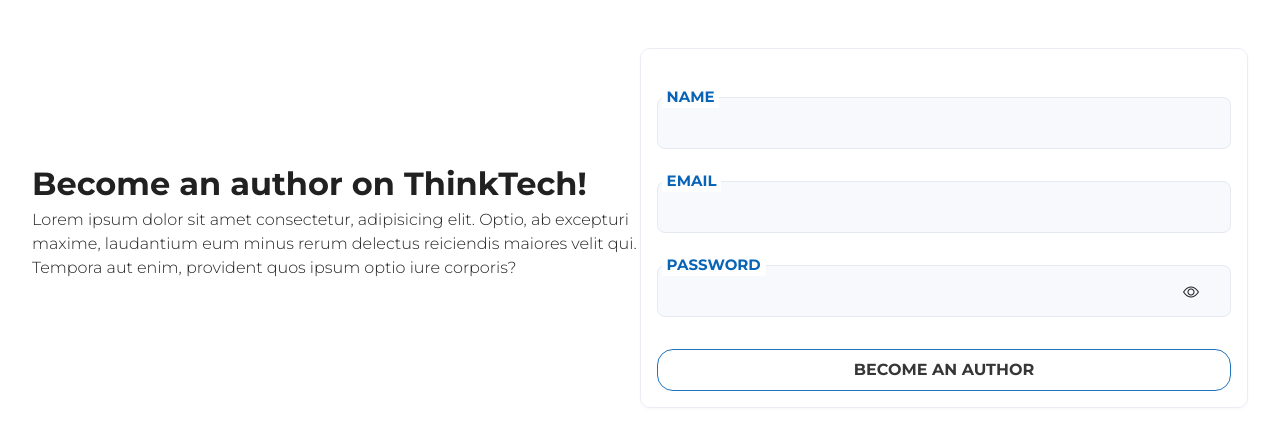
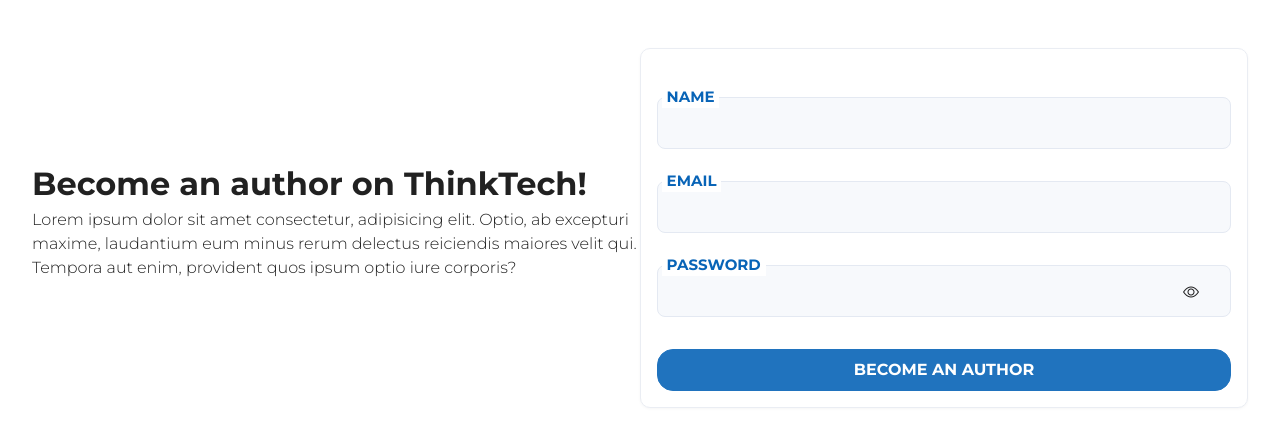
Before and after one commit to danLeBrown/admin-thinktech, a Nuxt app: page /create-account in a window 1280 px wide. Shown: the top 446 px of the page. Built offline with nearby package versions, Linux system fonts and the light colour scheme.

Commit message:
feat: create account

```diff
--- a/pages/create-account.vue
+++ b/pages/create-account.vue
@@ -11,7 +11,7 @@
             corporis?
           </p>
         </div>
-        <form @submit.prevent="register">
+        <form method="post" @submit.prevent="register">
           <div class="input-div">
             <label for="" class="active">Name</label>
             <input v-model="user.name" type="text" name="name" />
@@ -36,7 +36,7 @@
               <span v-else><i class="bi bi-eye-slash"></i></span>
             </button>
           </div>
-          <button type="submit" class="btn">Become An Author</button>
+          <button type="submit" class="btn fill-btn">Become An Author</button>
         </form>
       </div>
     </div>
```
